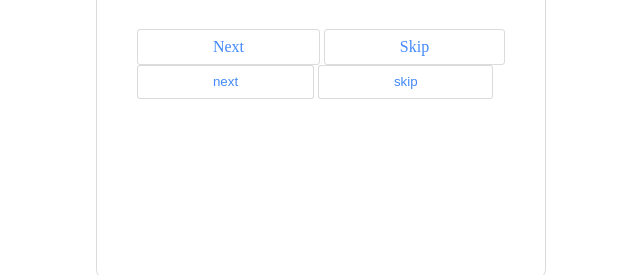
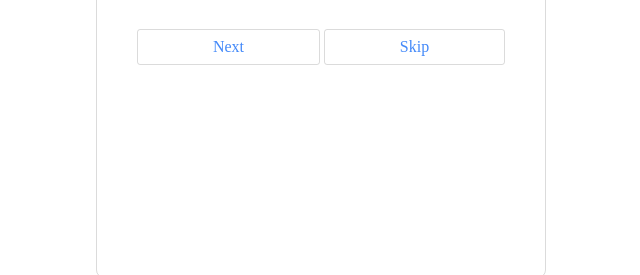
Before and after one commit to Charles-Louisin/google_clone_project, a plain HTML site: page recovery.html in a window 1280 px wide. Shown: the part 393-668 px from the top of the page, 447-1087 px from the left. Drawn offline with nearby package versions, Linux system fonts and the light colour scheme.

Commit message:
TRAVAIL OK

```diff
--- a/recovery.html
+++ b/recovery.html
@@ -31,8 +31,8 @@
                             <a href="review.html" class="next-button">Next</a>
                             <a href="review.html" class="skip-button">Skip</a>
                         </nav>
-                        <input type="submit" value="next" href="review.html">
-                        <input type="submit" value="skip" href="review.html">
+                        <!-- <input type="submit" value="next" href="review.html"> -->
+                        <!-- <input type="submit" value="skip" href="review.html"> -->
                    </div>
 
                 </form>
```
Also changed, not shown: index.html (+1 -1 lines).
